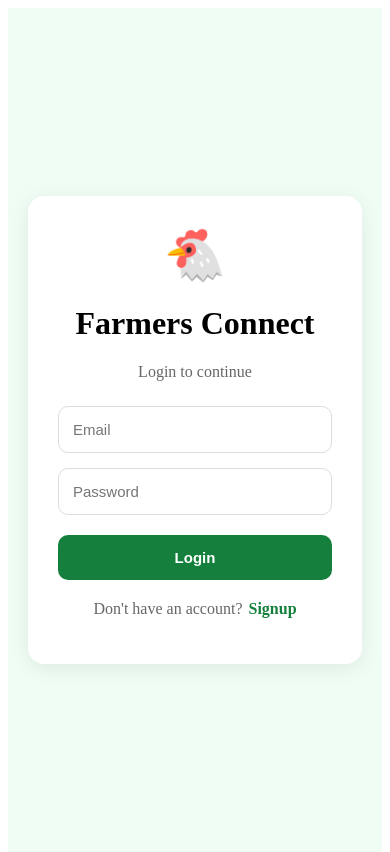
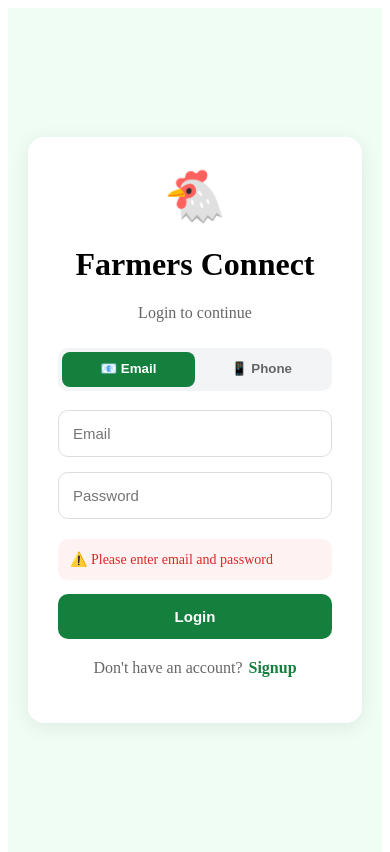
Before and after one commit to ndereba2business-glitch/farmers_connect, a React (Vite) app: page /login in a window 390 px wide. Both pictures are taken after a click on the button "Login". Built offline with nearby package versions, Linux system fonts and the light colour scheme; no server answers.

Commit message:
Fixed phone number authentiction on signing in

```diff
--- a/src/pages/Login.jsx
+++ b/src/pages/Login.jsx
@@ -5,7 +5,13 @@ import { useAuth } from "../context/AuthContext";
 
 export default function Login() {
 
+  const [method, setMethod] =
+    useState("email");
+
   const [email, setEmail] =
+    useState("");
+
+  const [phone, setPhone] =
     useState("");
 
   const [password, setPassword] =
@@ -13,6 +19,9 @@ export default function Login() {
 
   const [loading, setLoading] =
     useState(false);
+
+  const [error, setError] =
+    useState("");
 
   const navigate =
     useNavigate();
@@ -46,26 +55,57 @@ export default function Login() {
   // =========================
   async function handleLogin() {
 
-    if (!email || !password) {
-      alert("Please enter email and password");
+    setError("");
+
+    if (method === "email" && (!email || !password)) {
+      setError("Please enter email and password");
+      return;
+    }
+
+    if (method === "phone" && (!phone || !password)) {
+      setError("Please enter phone number and password");
       return;
     }
 
     setLoading(true);
 
-    const {
-      data,
-      error
-    } =
+    let authResult;
+
+    if (method === "email") {
+
+      authResult =
         await supabase.auth.signInWithPassword({
           email,
           password
         });
 
+    } else {
+
+      // Same +254 normalization used in Signup.jsx —
+      // must stay identical or a user who signed up
+      // with "0712345678" won't match on login.
+      const formattedPhone =
+        phone.startsWith("+")
+          ? phone
+          : "+254" +
+            phone.replace(/^0/, "");
+
+      authResult =
+        await supabase.auth.signInWithPassword({
+          phone: formattedPhone,
+          password
+        });
+    }
+
+    const {
+      data,
+      error: authError
+    } = authResult;
+
     setLoading(false);
 
-    if (error) {
-      alert(error.message);
+    if (authError) {
+      setError(authError.message);
       return;
     }
 
@@ -145,7 +185,78 @@ export default function Login() {
 
         </div>
 
-        {/* EMAIL */}
+        {/* METHOD TOGGLE — mirrors Signup.jsx */}
+        <div
+          style={{
+            display: "flex",
+            background: "#f3f4f6",
+            borderRadius: "10px",
+            padding: "4px",
+            marginBottom: "20px"
+          }}
+        >
+
+          <button
+            type="button"
+
+            onClick={() => {
+              setMethod("email");
+              setError("");
+            }}
+
+            style={{
+              flex: 1,
+              padding: "10px",
+              borderRadius: "8px",
+              border: "none",
+              cursor: "pointer",
+              fontWeight: "600",
+              background:
+                method === "email"
+                  ? "#15803d"
+                  : "transparent",
+              color:
+                method === "email"
+                  ? "white"
+                  : "#666"
+            }}
+          >
+            📧 Email
+          </button>
+
+          <button
+            type="button"
+
+            onClick={() => {
+              setMethod("phone");
+              setError("");
+            }}
+
+            style={{
+              flex: 1,
+              padding: "10px",
+              borderRadius: "8px",
+              border: "none",
+              cursor: "pointer",
+              fontWeight: "600",
+              background:
+                method === "phone"
+                  ? "#15803d"
+                  : "transparent",
+              color:
+                method === "phone"
+                  ? "white"
+                  : "#666"
+            }}
+          >
+            📱 Phone
+          </button>
+
+        </div>
+
+        {/* EMAIL OR PHONE INPUT */}
+        {method === "email" ? (
+
           <input
             type="email"
 
@@ -165,9 +276,37 @@ export default function Login() {
               borderRadius: "10px",
               border: "1px solid #ddd",
               marginBottom: "15px",
-            fontSize: "15px"
+              fontSize: "15px",
+              boxSizing: "border-box"
             }}
           />
+
+        ) : (
+
+          <input
+            type="tel"
+
+            placeholder="0712345678"
+
+            value={phone}
+
+            onChange={(e) =>
+              setPhone(
+                e.target.value
+              )
+            }
+
+            style={{
+              width: "100%",
+              padding: "14px",
+              borderRadius: "10px",
+              border: "1px solid #ddd",
+              marginBottom: "15px",
+              fontSize: "15px",
+              boxSizing: "border-box"
+            }}
+          />
+        )}
 
         {/* PASSWORD */}
         <input
@@ -189,9 +328,26 @@ export default function Login() {
             borderRadius: "10px",
             border: "1px solid #ddd",
             marginBottom: "20px",
-            fontSize: "15px"
+            fontSize: "15px",
+            boxSizing: "border-box"
           }}
         />
+
+        {/* ERROR */}
+        {error && (
+          <div
+            style={{
+              background: "#fef2f2",
+              color: "#dc2626",
+              padding: "12px",
+              borderRadius: "10px",
+              marginBottom: "14px",
+              fontSize: "14px"
+            }}
+          >
+            ⚠️ {error}
+          </div>
+        )}
 
         {/* LOGIN BUTTON */}
         <button
```
Lines whose indentation alone changed are shown as unchanged.
